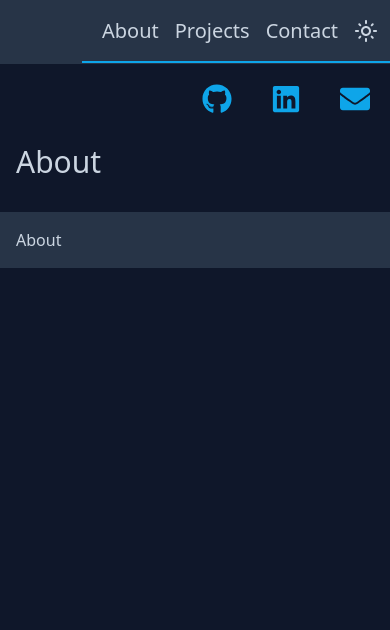
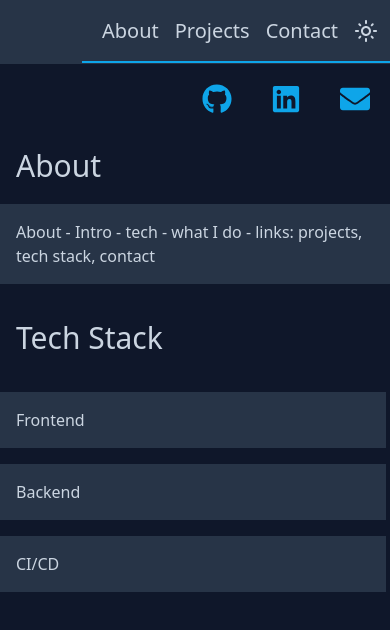
Before and after one commit to Jet004/portfolio, a React (Vite) app: page / in a window 390 px wide. Shown: the top 630 px of the page. Built offline with nearby package versions, Linux system fonts and the light colour scheme.

Commit message:
Added card and card container components. Made nav and socials more responsive for larger screens

```diff
--- a/src/components/Nav.tsx
+++ b/src/components/Nav.tsx
@@ -45,6 +45,6 @@ export default Nav
 
 const styles = {
     navContainer: "inset-x-0 inset-t-0 h-16 flex justify-end items-center bg-theme",
-    navLinks: "flex min-w-[300px] items-center pl-3 py-3 border-b-2 border-sky-500",
+    navLinks: "flex min-w-[300px] items-center pl-3 py-3 xl:mr-[calc(calc(100%-1280px)*.6)] border-b-2 border-sky-500",
     link: "mx-1 p-1 text-theme text-theme-hover text-xl font-light"
 }
--- a/src/components/PageTitle.tsx
+++ b/src/components/PageTitle.tsx
@@ -15,5 +15,5 @@ const PageTitle = ({ title }: Props): JSX.Element => {
 export default PageTitle
 
 const styles = {
-    title: "text-theme text-3xl my-4"
+    title: "text-theme text-3xl mt-5 mb-1"
 }
--- a/src/components/Socials.tsx
+++ b/src/components/Socials.tsx
@@ -26,7 +26,7 @@ const Socials = () => {
 export default Socials
 
 const styles = {
-    socials: "fixed right-0 sm:right-4 top-16 w-52 h-16",
+    socials: "fixed right-0 sm:right-4  xl:right-[calc(calc(100%-1280px)*.6)] top-16 w-52 h-16",
     icons: "flex justify-around inset text-sky-600 dark:text-sky-500 text-3xl pt-5",
     icon: "cursor-pointer"
 }
--- a/src/components/ThemeToggle.tsx
+++ b/src/components/ThemeToggle.tsx
@@ -23,5 +23,5 @@ const ThemeToggle = ({ mode, themeSwitch }: ThemeToggleProps): JSX.Element => {
 export default ThemeToggle
 
 const styles = {
-    toggle: "cursor-pointer text-2xl mr-3 ml-2 text-theme",
+    toggle: "cursor-pointer text-2xl mr-3 ml-2 text-theme text-theme-hover",
 }
--- /dev/null
+++ b/src/layout/Card.tsx
@@ -0,0 +1,19 @@
+import Main from './Main'
+
+interface Props {
+    children?: React.ReactNode
+}
+
+const Card = ({ children }: Props): JSX.Element => {
+  return (
+        <div className={style.card}>
+            { children }
+        </div>
+  )
+}
+
+export default Card
+
+const style = {
+    card: "w-[99%] sm:w-[49%] md:w-[32%] p-4 mb-4 sm:rounded-lg text-theme bg-theme"
+}
--- /dev/null
+++ b/src/layout/CardContainer.tsx
@@ -0,0 +1,18 @@
+
+interface Props {
+    children?: React.ReactNode
+}
+
+const Card = ({ children }: Props): JSX.Element => {
+  return (
+    <div className={styles.cardContainer} >
+        { children }
+    </div>
+  )
+}
+
+export default Card
+
+const styles = {
+    cardContainer: "flex flex-wrap justify-between min-w-[300px] max-w-[900px] w-full sm:w-11/12 md:w-4/5 my-4"
+}
--- a/src/layout/Main.tsx
+++ b/src/layout/Main.tsx
@@ -1,7 +1,7 @@
 
 interface Props {
     children?: React.ReactNode,
-    showBackground?: Boolean | null
+    showBackground?: Boolean | null,
 }
 
 const Main = ({ children, showBackground }: Props): JSX.Element => {
@@ -18,5 +18,5 @@ const Main = ({ children, showBackground }: Props): JSX.Element => {
 export default Main
 
 const styles = {
-    main: "flex min-w-[300px] w-full sm:w-11/12 md:w-4/5 p-4 sm:rounded-lg text-theme"
+    main: "flex min-w-[300px] max-w-[900px] w-full sm:w-11/12 md:w-4/5 p-4 sm:rounded-lg text-theme"
 }
--- a/src/routes/About.tsx
+++ b/src/routes/About.tsx
@@ -1,3 +1,5 @@
+import Card from '../layout/Card'
+import CardContainer from '../layout/CardContainer'
 import PageTitle from '../components/PageTitle'
 import Main from '../layout/Main'
 
@@ -6,8 +8,14 @@ const About = (): JSX.Element => {
     <>
         <PageTitle title="About" />
         <Main>
-            <h1>About</h1>
+            <h1>About - Intro - tech - what I do - links: projects, tech stack, contact</h1>
         </Main>
+        <PageTitle title="Tech Stack" />
+        <CardContainer>
+            <Card>Frontend</Card>
+            <Card>Backend</Card>
+            <Card>CI/CD</Card>
+        </CardContainer>
     </>
   )
 }
```
